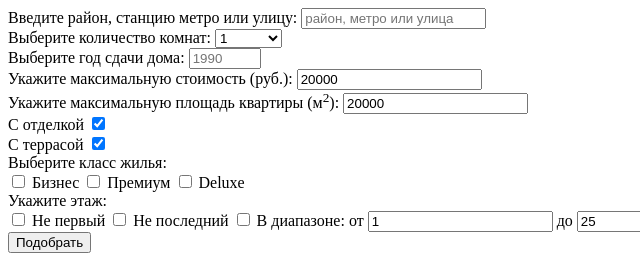
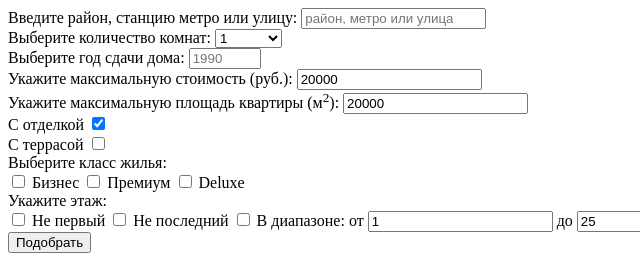
Before and after one commit to ershinin/html_css, a plain HTML site: page homework_2/apartment.html in a window 1280 px wide. Shown: the full height of the page, 0-640 px from the left. Drawn offline with Linux system fonts and the light colour scheme.

Commit message:
Update apartment.html

```diff
--- a/homework_2/apartment.html
+++ b/homework_2/apartment.html
@@ -58,7 +58,7 @@
     <div>
         <label>
             С террасой
-            <input type="checkbox" name="facing" checked value="facing">
+            <input type="checkbox" name="terrace" value="terrace">
         </label>
     </div>
     <div>
```
